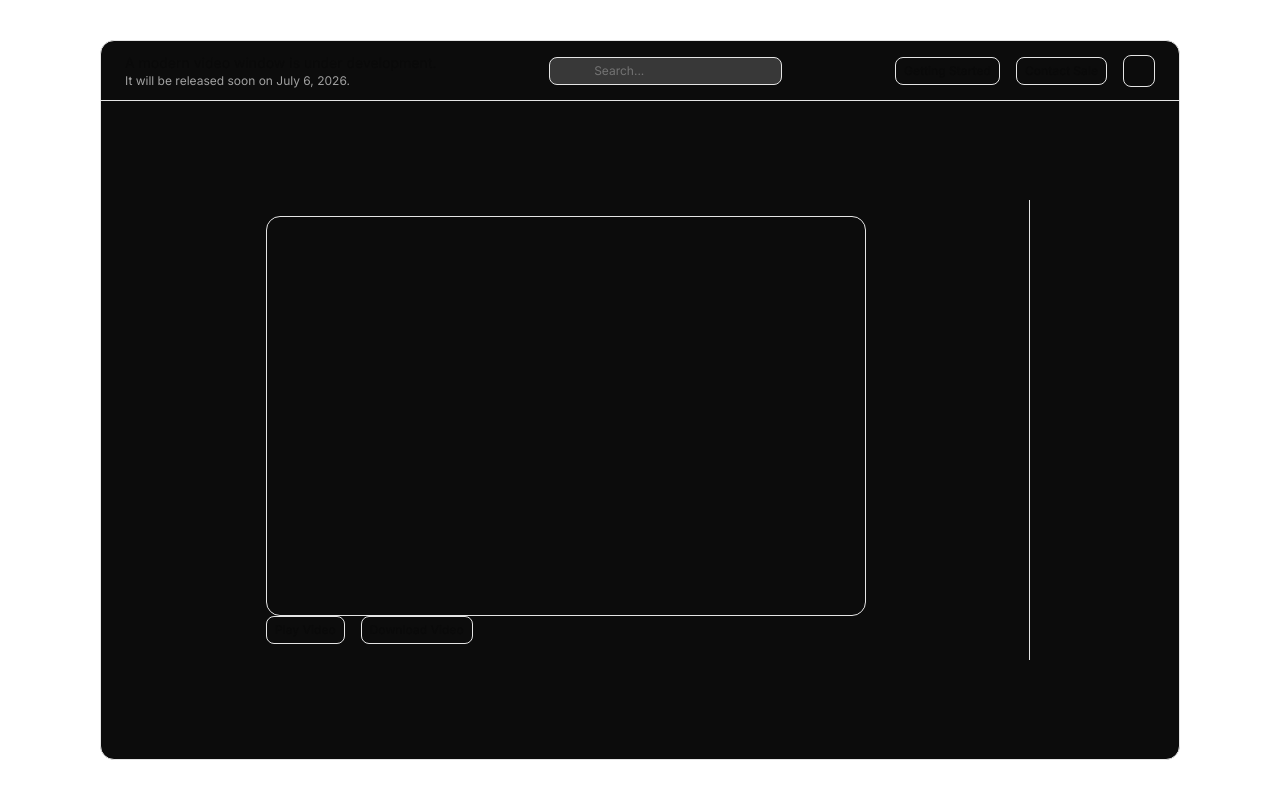
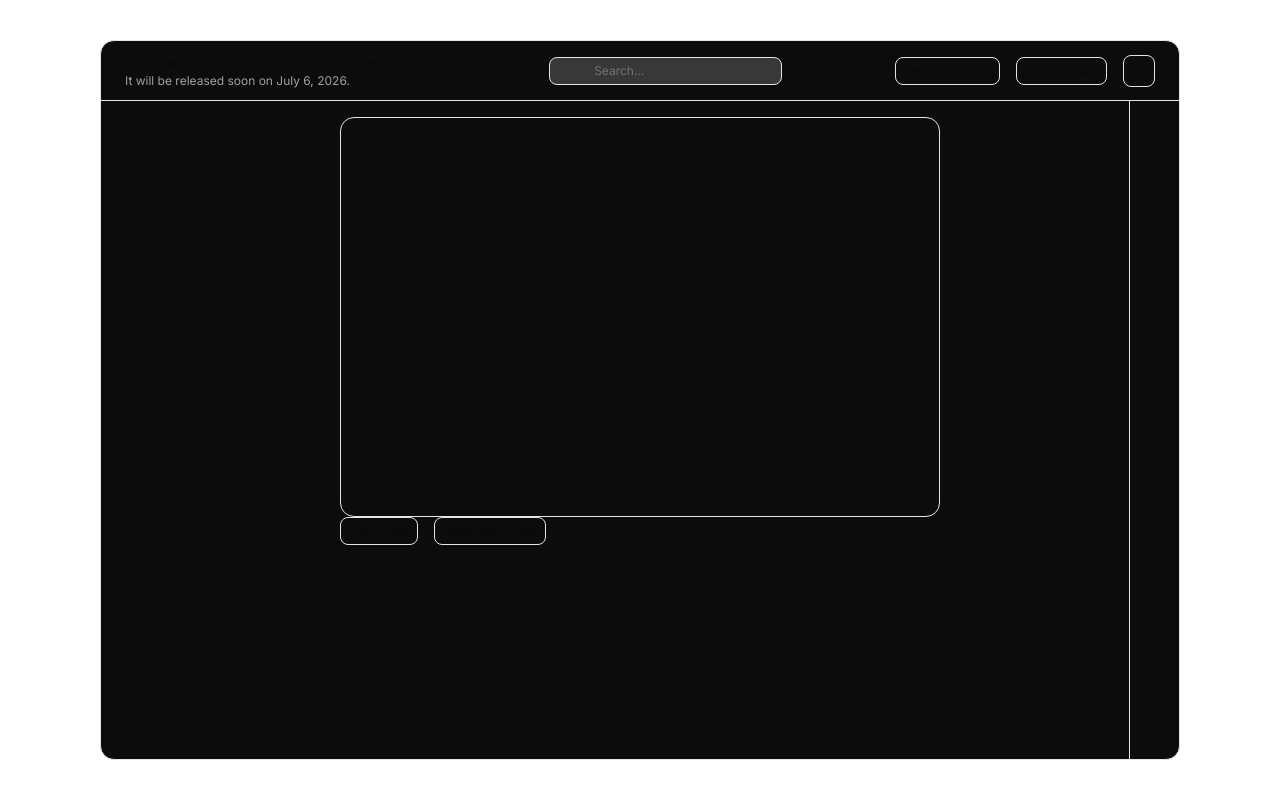
Before and after one commit to developerplus2026/video-ui, a Next.js app: page / in a window 1280 px wide. Built offline with nearby package versions, Linux system fonts and the light colour scheme; some icons are missing.

Commit message:
fix: adjust layout for video section by modifying width and height

```diff
--- a/app/page.tsx
+++ b/app/page.tsx
@@ -139,7 +139,7 @@ export default function Page() {
           </div>
         </div>
         <div className="flex h-full w-full items-center justify-center">
-          <div className="flex w-[calc(100vw-200px-300px)] flex-col gap-8 border-r border-input">
+          <div className="flex h-full w-[calc(100vw-200px-100px)] flex-col items-center gap-8 border-r border-input">
             <div className="m-4">
               <div className="h-100 w-150 rounded-xl border border-input"></div>
               <div className="flex gap-4">
```
